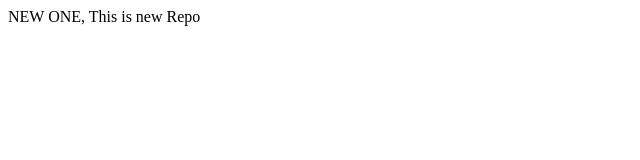
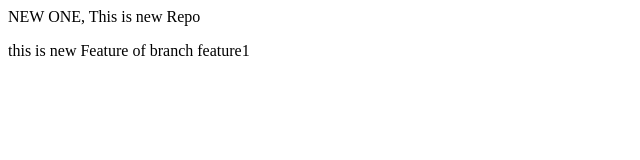
Before and after one commit to SauravSalve/LocalRepo, a plain HTML site: page index.html in a window 1280 px wide. Shown: the whole page, without its empty margins (0-640 px from the left). Drawn offline with Linux system fonts and the light colour scheme.

Commit message:
new feature

```diff
--- a/index.html
+++ b/index.html
@@ -2,3 +2,5 @@
     NEW ONE,
     This is new Repo
 </p>
+
+<p>this is new Feature of branch feature1</p>
```
